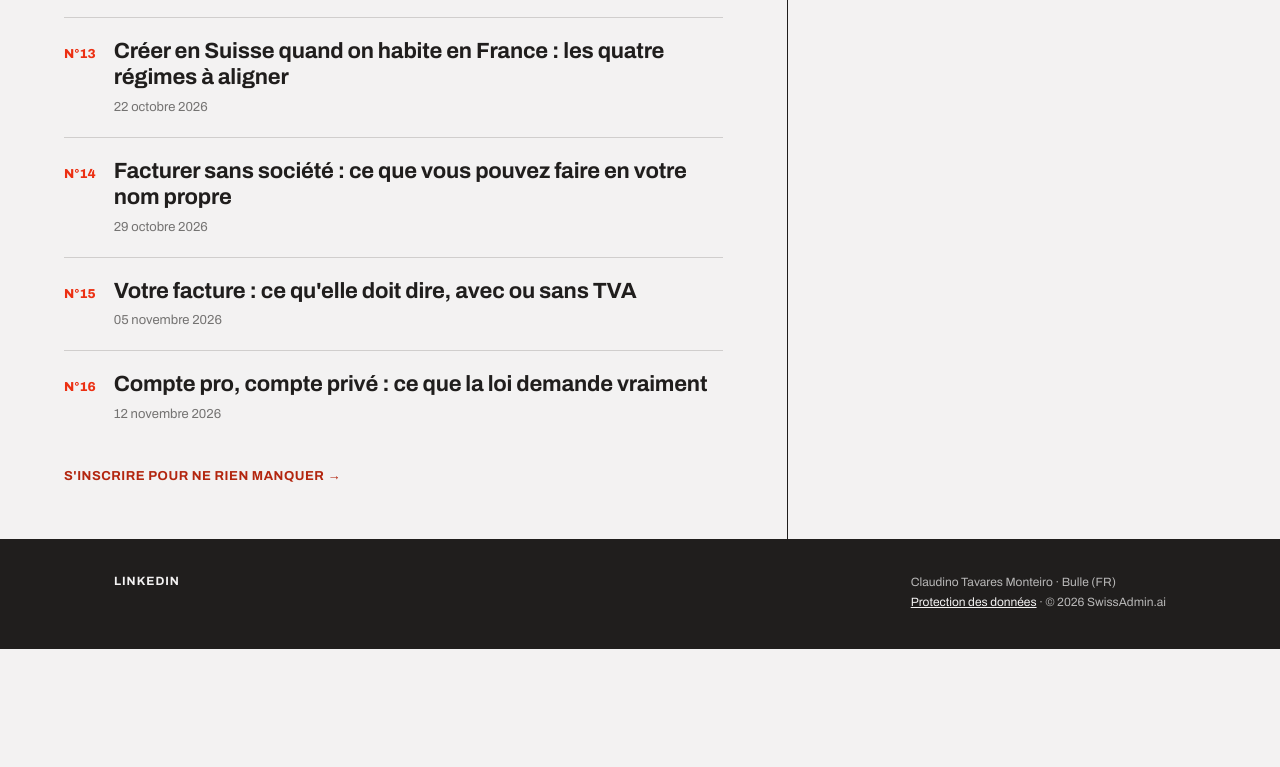
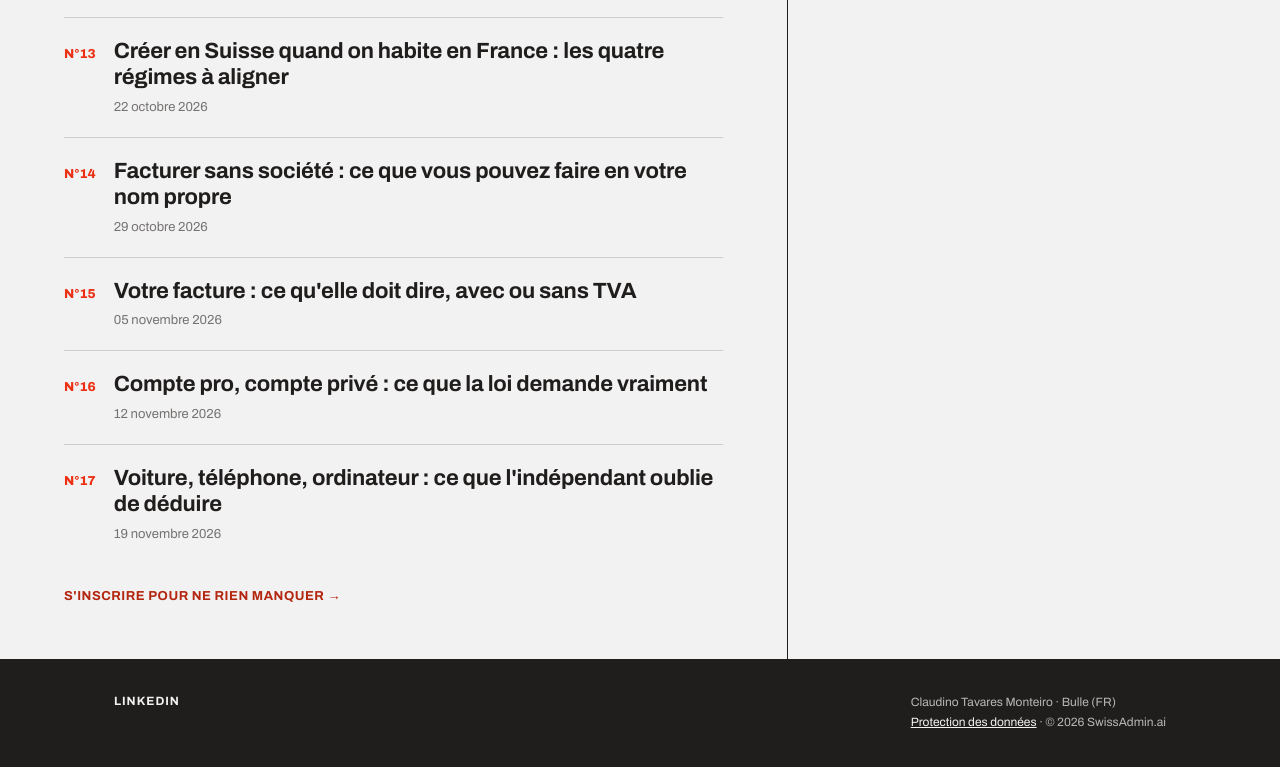
Before and after one commit to claudinomonteiro-ai/swissadmin, a plain HTML site: page index.html in a window 1280 px wide. Shown: the part 1946-2713 px from the top of the page. Before the commit the page ends 2595 px from the top, so only its background shows below. Drawn offline with Linux system fonts and the light colour scheme.

Commit message:
Add new link for tax deductions for independents

```diff
--- a/index.html
+++ b/index.html
@@ -119,6 +119,7 @@
       <a class="ed" href="https://lettre.swissadmin.ai/p/facturer-sans-societe-suisse" target="_blank" rel="noopener"><span class="n">N°14</span><span><span class="t">Facturer sans société : ce que vous pouvez faire en votre nom propre</span><span class="d">29 octobre 2026</span></span></a>
       <a class="ed" href="https://lettre.swissadmin.ai/p/mentions-facture-tva-suisse" target="_blank" rel="noopener"><span class="n">N°15</span><span><span class="t">Votre facture : ce qu'elle doit dire, avec ou sans TVA</span><span class="d">05 novembre 2026</span></span></a>
       <a class="ed" href="https://lettre.swissadmin.ai/p/compte-professionnel-compte-prive" target="_blank" rel="noopener"><span class="n">N°16</span><span><span class="t">Compte pro, compte privé : ce que la loi demande vraiment</span><span class="d">12 novembre 2026</span></span></a>
+      <a class="ed" href="https://lettre.swissadmin.ai/p/deductions-fiscales-independant" target="_blank" rel="noopener"><span class="n">N°17</span><span><span class="t">Voiture, téléphone, ordinateur : ce que l'indépendant oublie de déduire</span><span class="d">19 novembre 2026</span></span></a>
 
 
       <a class="all" href="/inscription">S'inscrire pour ne rien manquer →</a>
```
